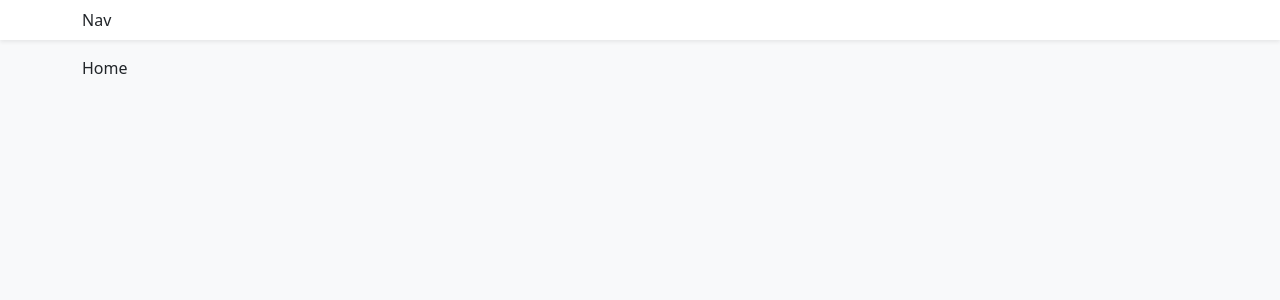
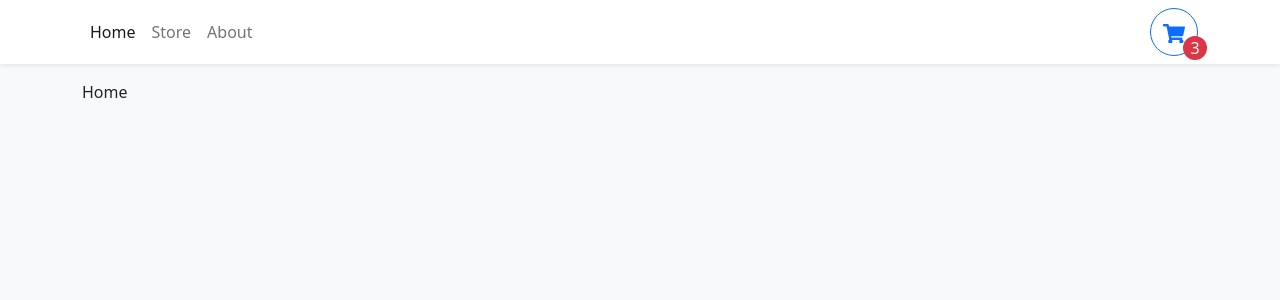
Before and after one commit to mkusztal/typescript-shoppingCart, a React (Create React App) app: page / in a window 1280 px wide. Shown: the top 300 px of the page. Built offline with nearby package versions, Linux system fonts and the light colour scheme.

Commit message:
Add NavBar component

```diff
--- a/src/components/Navbar.tsx
+++ b/src/components/Navbar.tsx
@@ -1,9 +1,47 @@
-import { Container, Navbar as NavBar } from "react-bootstrap";
-
+import { Button, Container, Nav, Navbar as NavBar } from "react-bootstrap";
+import { NavLink } from "react-router-dom";
 export const Navbar = () => {
   return (
-    <NavBar className="bg-white shadow-sm mb-3">
-      <Container>Nav</Container>
+    <NavBar sticky="top" className="bg-white shadow-sm mb-3">
+      <Container>
+        <Nav className="me-auto">
+          <Nav.Link to="/" as={NavLink}>
+            Home
+          </Nav.Link>
+          <Nav.Link to="/store" as={NavLink}>
+            Store
+          </Nav.Link>
+          <Nav.Link to="/about" as={NavLink}>
+            About
+          </Nav.Link>
+        </Nav>
+        <Button
+          style={{ width: "3rem", height: "3rem", position: "relative" }}
+          variant="outline-primary"
+          className="rounded-circle"
+        >
+          <svg
+            xmlns="http://www.w3.org/2000/svg"
+            viewBox="0 0 576 512"
+            fill="currentColor"
+          >
+            <path d="M528.12 301.319l47.273-208C578.806 78.301 567.391 64 551.99 64H159.208l-9.166-44.81C147.758 8.021 137.93 0 126.529 0H24C10.745 0 0 10.745 0 24v16c0 13.255 10.745 24 24 24h69.883l70.248 343.435C147.325 417.1 136 435.222 136 456c0 30.928 25.072 56 56 56s56-25.072 56-56c0-15.674-6.447-29.835-16.824-40h209.647C430.447 426.165 424 440.326 424 456c0 30.928 25.072 56 56 56s56-25.072 56-56c0-22.172-12.888-41.332-31.579-50.405l5.517-24.276c3.413-15.018-8.002-29.319-23.403-29.319H218.117l-6.545-32h293.145c11.206 0 20.92-7.754 23.403-18.681z" />
+          </svg>
+          <div
+            className="rounded-circle bg-danger d-flex justify-content-center align-items-center"
+            style={{
+              color: "white",
+              width: "1.5rem",
+              height: "1.5rem",
+              position: "absolute",
+              bottom: -5,
+              right: -10,
+            }}
+          >
+            3
+          </div>
+        </Button>
+      </Container>
     </NavBar>
   );
 };
```
